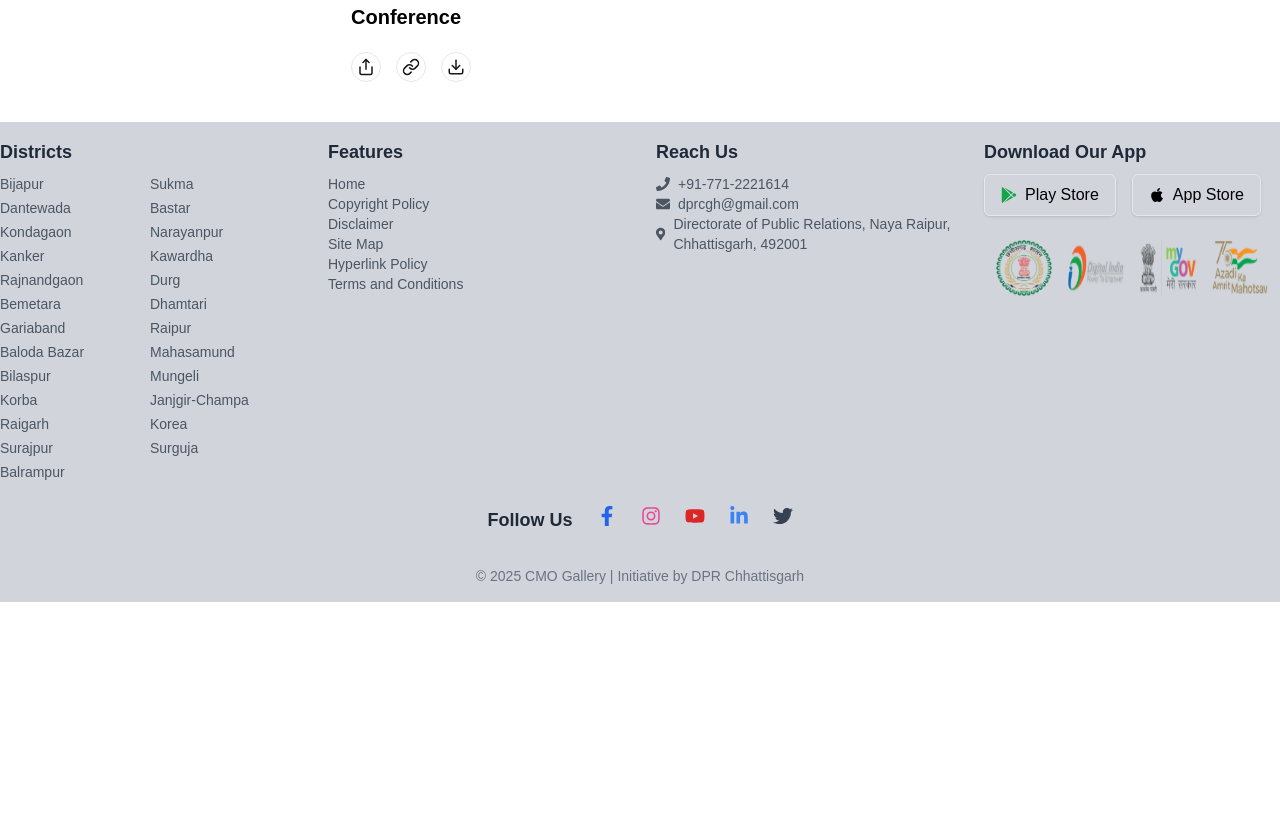
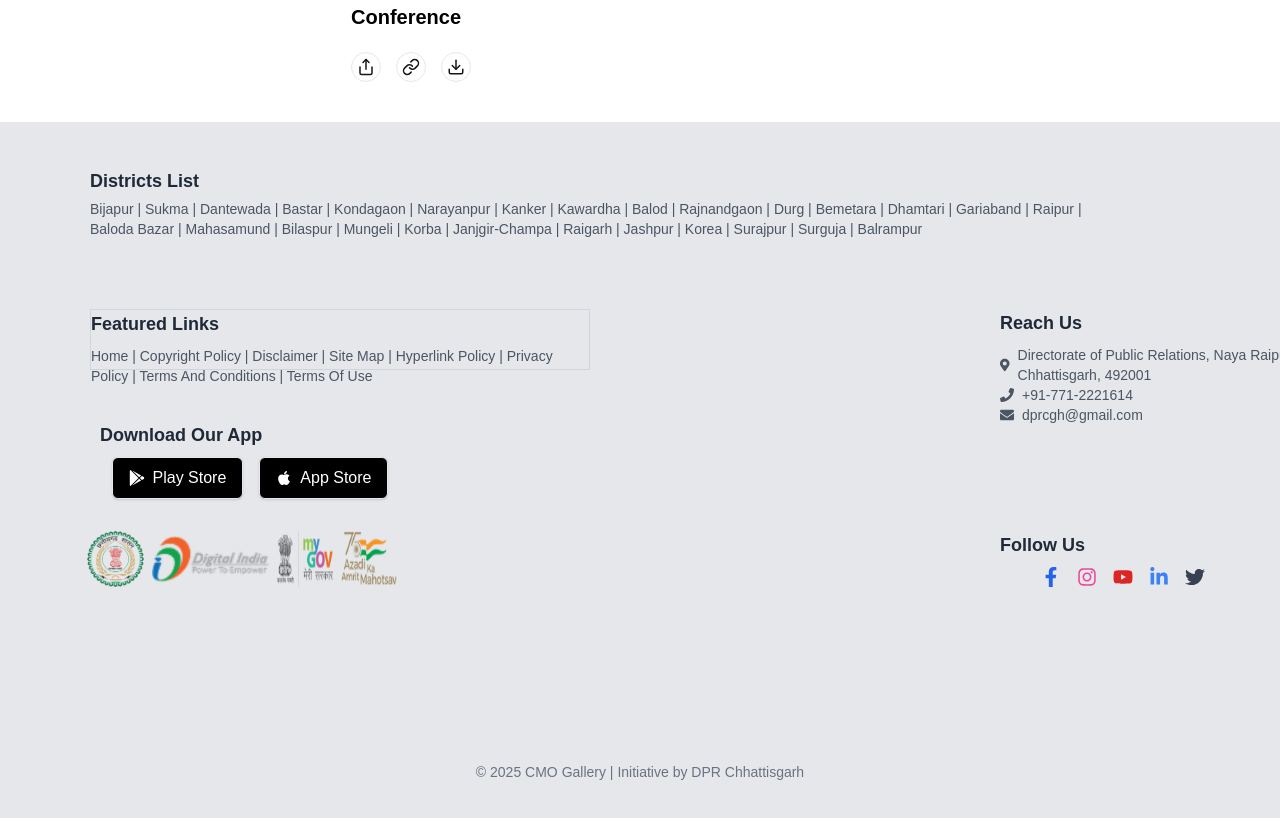
Before and after one commit to nbdigitech/AI-CMO-Gallery, a Next.js app in the folder Front-End/my-app/: page /dashboard in a window 1280 px wide. Shown: the part 2270-3088 px from the top of the page. Before the commit the page ends 2872 px from the top, so only its background shows below. Built offline with nearby package versions, Linux system fonts and the light colour scheme.

Commit message:
Updated multiple files

```diff
--- a/Front-End/my-app/package.json
+++ b/Front-End/my-app/package.json
@@ -25,9 +25,10 @@
   },
   "devDependencies": {
     "@eslint/eslintrc": "^3",
+    "autoprefixer": "^10.4.20",
     "eslint": "^9",
     "eslint-config-next": "15.1.6",
-    "postcss": "^8",
-    "tailwindcss": "^3.4.1"
+    "postcss": "^8.5.3",
+    "tailwindcss": "^3.4.17"
   }
 }
--- /dev/null
+++ b/Front-End/my-app/postcss.config.js
@@ -0,0 +1,6 @@
+module.exports = {
+  plugins: {
+    tailwindcss: {},
+    autoprefixer: {},
+  },
+}
--- a/Front-End/my-app/src/app/dashboard/components/Navbar.js
+++ b/Front-End/my-app/src/app/dashboard/components/Navbar.js
@@ -8,7 +8,7 @@ export default function Navbar() {
   const [search, setSearch] = useState("");
 
   return (
-    <nav className="w- full h-[80px] bg-white shadow-md shadow-[rgba(240,240,240,1)] px -6 py-3 flex items-center justify-between">
+    <nav className=" fixed inset-0 w- full h-[80px] bg-white shadow-md shadow-[rgba(240,240,240,1)] px -6 py-3 flex items-center justify-between">
                  <div className="flex items-center justify-between w-full px-4">
                    {/* Left Section: Logo & Filter Button */}
                    <div className="flex items-center gap-6">
@@ -19,7 +19,7 @@ export default function Navbar() {
                        className="w-[71px] h-[71px] ml-[10px]" // Adjusted left margin so it doesn't overlap
                      />
                      {/* Search Bar & Filter Button */}
-                     <div className="flex items-center border border-[rgba(240,240,240,1)] rounded-full overflow-hidden bg-[rgba(236,236,236,1)] w-[1100px] h-[45px] px-3">
+                     <div className="flex items-center border border-[rgba(240,240,240,1)] rounded-full overflow-hidden bg-[rgba(236,236,236,1)] w-[1000px] h-[45px] px-3">
                        {/* Filter Button */}
                        <button
                          className="px-4 py-2 rounded-full font-[Inter] font-medium text-[14px] leading-[15.8px] tracking-[0%]  text-[rgba(104,104,104,1)]  flex items-center gap-2 ml-[-10px]"
--- a/Front-End/my-app/src/app/dashboard/page.js
+++ b/Front-End/my-app/src/app/dashboard/page.js
@@ -23,7 +23,7 @@ import { FiShare , FiDownload , FiLink , } from "react-icons/fi";
 import { FaChevronDown } from "react-icons/fa"
 
 const images = [
-  { src: "/CMpic.png", title: "CII Young Indians Conference" },
+  { src: "/CMpic.png", title: "CII Young Indians Conference" , count: 250 },
   { src: "/F3.png", title: "CII Young Indians Conference" },
   { src: "/CMpic.png", title: "CII Young Indians Conference" },
   { src: "/F4.png", title: "CII Young Indians Conference" },
@@ -120,7 +120,6 @@ export default function Dashboard() {
             <div key={index} className="bg-white p-4 rounded-lg ">
               <img src={image.src} alt={image.title} className="w-full h-70 rounded-md" />
               <h3 className=" text-[20px] font-bold tracking-[0.0em] capitalize text-black mt-4">{image.title}</h3>
-
               <div className="flex gap-[15px] items-center mt-5">
                 {/* Share Button */}
                 <button
@@ -292,96 +291,80 @@ export default function Dashboard() {
                   </div>
                 </div>
       )}
-      <footer className="bg-gray-300 bg-rgba(236, 236, 236, 1)   text-black text-center py-4">
-        <div className="max-w-7xl mx-auto">
-          <div className="grid grid-cols-1 md:grid-cols-4 gap-8 text-left">
-            <div>
-              <h3 className="font-bold text-lg text-gray-800 mb-2">Districts</h3>
-              <ul className="text-sm text-gray-600 grid grid-cols-2 gap-1">
-                <li>Bijapur</li>
-                <li>Sukma</li>
-                <li>Dantewada</li>
-                <li>Bastar</li>
-                <li>Kondagaon</li>
-                <li>Narayanpur</li>
-                <li>Kanker</li>
-                <li>Kawardha</li>
-                <li>Rajnandgaon</li>
-                <li>Durg</li>
-                <li>Bemetara</li>
-                <li>Dhamtari</li>
-                <li>Gariaband</li>
-                <li>Raipur</li>
-                <li>Baloda Bazar</li>
-                <li>Mahasamund</li>
-                <li>Bilaspur</li>
-                <li>Mungeli</li>
-                <li>Korba</li>
-                <li>Janjgir-Champa</li>
-                <li>Raigarh</li>
-                <li>Korea</li>
-                <li>Surajpur</li>
-                <li>Surguja</li>
-                <li>Balrampur</li>
-              </ul>
+       <footer className="relative bg-gray-200 text-black py-6">
+      <div className="max-w-[1621px] mx-auto flex flex-col min-h-[600px]">
+
+        {/* District List */}
+        <div className="absolute top-[45px] left-[90px] w-[1000px] h-[114px]">
+          <h3 className="font-bold text-lg text-gray-800 mb-1">Districts List</h3>
+          <p className="text-sm text-gray-600">
+            Bijapur | Sukma | Dantewada | Bastar | Kondagaon | Narayanpur | Kanker | Kawardha | Balod | Rajnandgaon | Durg |
+            Bemetara | Dhamtari | Gariaband | Raipur | Baloda Bazar | Mahasamund | Bilaspur | Mungeli | Korba |
+            Janjgir-Champa | Raigarh | Jashpur | Korea | Surajpur | Surguja | Balrampur
+          </p>
         </div>
-            <div>
-              <h3 className="font-bold text-lg text-gray-800 mb-2">Features</h3>
-              <ul className="text-sm text-gray-600">
-                <li>Home</li>
-                <li>Copyright Policy</li>
-                <li>Disclaimer</li>
-                <li>Site Map</li>
-                <li>Hyperlink Policy</li>
-                <li>Terms and Conditions</li>
-              </ul>
+
+        {/* Featured Links */}
+        <div className="absolute top-[187px] left-[90px] w-[500px] h-[61px] border border-gray-300">
+          <h3 className="font-bold text-lg text-gray-800 mb-2">Featured Links</h3>
+          <p className="text-sm text-gray-600">
+            Home | Copyright Policy | Disclaimer | Site Map | Hyperlink Policy | Privacy Policy | Terms And Conditions | Terms Of Use
+          </p>
         </div>
-            <div>
-              <h3 className="font-bold text-lg text-gray-800 mb-2">Reach Us</h3>
-              <p className="text-sm text-gray-600 flex items-center gap-2">
-                <FaPhone /> <span>+91-771-2221614</span>
-              </p>
-              <p className="text-sm text-gray-600 flex items-center gap-2">
-                <FaEnvelope /> <span>dprcgh@gmail.com</span>
-              </p>
-              <p className="text-sm text-gray-600 flex items-center gap-2">
+
+        {/* Download Our App */}
+        <div className="absolute top-[299px] left-[100px] w-[300px] h-[93px] text-left">
+          <h3 className="font-bold text-lg text-gray-800 mb-2">Download Our App</h3>
+          <div className="flex justify-center gap-4">
+          <button className="flex items-center gap-2 border px-4 py-2 rounded-md shadow bg-black text-white">
+  <FaGooglePlay className="text-white" /> Play Store
+</button>
+<button className="flex items-center gap-2 border px-4 py-2 rounded-md shadow bg-black text-white">
+  <FaApple className="text-white" /> App Store
+</button>
+          </div>
+        </div>
+        <div className="absolute top-[400px] left-[70px] w-[300px] h-[56px] text-left">
+            <div className="flex items-center gap-2 border px-4 py-2 mt -10">
+              <img src="CG logo.webp" alt="Logo 1" className="w-[120px] h-[56px]" />
+              <img src="/pic 2.png" alt="Logo 2" className="w-[120px] h-[56px]" />
+              <img src="/pic 3.png" alt="Logo 3" className="w-[56px] h-[56px]" />
+              <img src="/pic 4.png" alt="Logo 4" className="w-[56px] h-[56px]" />
+            </div>
+          </div>
+        {/* Reach Us */}
+        <div className="absolute top-[187px] left-[1000px] w-[300px] h-[155px] text-left">
+          <h3 className="font-bold text-lg text-gray-800  justify-start mb-2">Reach Us</h3>
+          <p className="text-sm text-gray-600 flex justify-start items-center gap-2">
             <FaMapMarkerAlt /> Directorate of Public Relations, Naya Raipur, Chhattisgarh, 492001
           </p>
+          <p className="text-sm text-gray-600 flex justify-start items-center gap-2">
+            <FaPhone /> +91-771-2221614
+          </p>
+          <p className="text-sm text-gray-600 flex justify-start items-center gap-2">
+            <FaEnvelope /> dprcgh@gmail.com
+          </p>
         </div>
-            <div>
-            <div>
-                  <h3 className="font-bold text-lg text-gray-800 mb-2">Download Our App</h3>
-                  <div className="flex gap-4 mt-2">
-                    <button className="flex items-center gap-2 border px-4 py-2 rounded-md shadow hover:bg-gray-100">
-                      <FaGooglePlay className="text-green-600" /> Play Store
-                    </button>
-                    <button className="flex items-center gap-2 border px-4 py-2 rounded-md shadow hover:bg-gray-100">
-                      <FaApple className="text-black" /> App Store
-                    </button>
-                  </div>
-                  <div className="flex justify-center gap-4 mt-6">
-                    <img src="CG logo.webp" alt="Logo 1" className="w-14 h-14" />
-                    <img src="/pic 2.png" alt="Logo 2" className="w-14 h-14" />
-                    <img src="/pic 3.png" alt="Logo 3" className="w-14 h-14" />
-                    <img src="/pic 4.png" alt="Logo 4" className="w-14 h-14" />
-                  </div>
-                </div>
-              </div>
-          </div>
-        </div>
-        <div className="flex justify-center gap-6 mt-6">
+
+        {/* Follow Us */}
+        <div className="absolute top-[409px] left-[1000px] w-[205px] h-[76px] text-left">
           <h3 className="font-bold text-lg text-gray-800 mb-2">Follow Us</h3>
+          <div className="flex justify-end gap-4">
           <a href="#" className="text-blue-600"><FaFacebookF size={20} /></a>
           <a href="#" className="text-pink-500"><FaInstagram size={20} /></a>
           <a href="#" className="text-red-600"><FaYoutube size={20} /></a>
           <a href="#" className="text-blue-500"><FaLinkedinIn size={20} /></a>
           <a href="#" className="text-gray-700"><FaTwitter  size={20} /></a>
           </div>
+        </div>
+      </div>
 
-        <p className="mt-6 text-sm text-gray-500 text-center">
+      {/* Footer Bottom */}
+      <div className="w-full py-4 mt-auto">
+    <p className="text-sm text-gray-500 text-center">
       © 2025 CMO Gallery | Initiative by DPR Chhattisgarh
     </p>
-
+  </div>
     </footer>
     </div>
   );
--- a/Front-End/my-app/src/app/dashboard/uploadphoto/page.js
+++ b/Front-End/my-app/src/app/dashboard/uploadphoto/page.js
@@ -43,9 +43,9 @@ export default function UploadPhotoPage() {
   return (
     <div className="full-h-screen bg -[rgb(244, 240, 240)] ">
       <Navbar />
-      <main className="flex flex-col items-center justify-center w-full px-4 py-10 bg-[rgb(244, 240, 240)]">
-        <div className="  rounded-2xl px-8 py-6 w-full max-w-lg text-center relative -top-0  ">
-          <h2 className="text-2xl font-extrabold text-[#170645]">Upload Photo</h2>
+      <main className=" flex flex-col items-center justify-center w-full px-4 py-10 bg-[rgb(244, 240, 240)]">
+        <div className="   rounded-2xl px-8 py-6 w-full max-w-lg text-center relative  pt-12  ">
+          <h2 className=" text-2xl font-extrabold text-[#170645]">Upload Photo</h2>
           <p className="text-[#170645] text-sm mt-1"> & Event Details</p>
           <div className="flex items-center my-6"><hr className="flex-grow border-t border-gray-300" /><span className="px-3 text-gray-500 text-center ">Event Details</span><hr className="flex-grow border-t border-gray-300" /></div>
           <div className="mt-6 relative">
--- /dev/null
+++ b/Front-End/my-app/tailwind.config.js
@@ -0,0 +1,8 @@
+/** @type {import('tailwindcss').Config} */
+module.exports = {
+  content: ["./src/**/*.{js,ts,jsx,tsx}"], // Ensures Tailwind scans all files in src/
+  theme: {
+    extend: {},
+  },
+  plugins: [],
+};
```
Also changed, not shown: Front-End/my-app/src/app/page.js (+39 -17 lines), Front-End/my-app/public/play button.png (added), 1 other file (tests, documents, lock files or other folders). Lines whose indentation alone changed are shown as unchanged.
